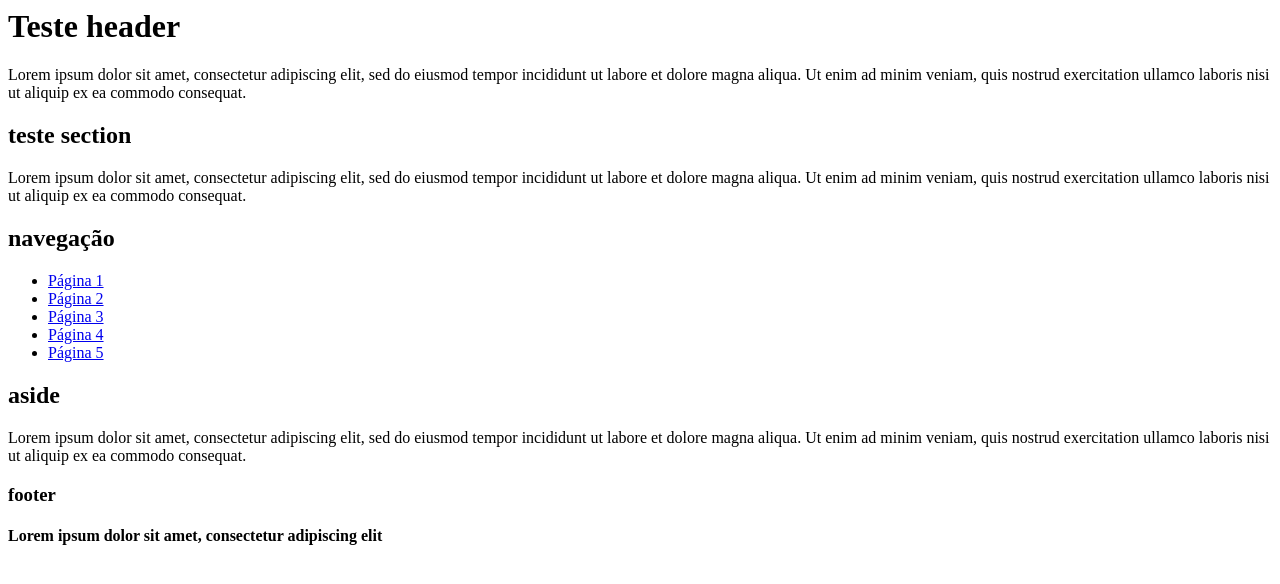
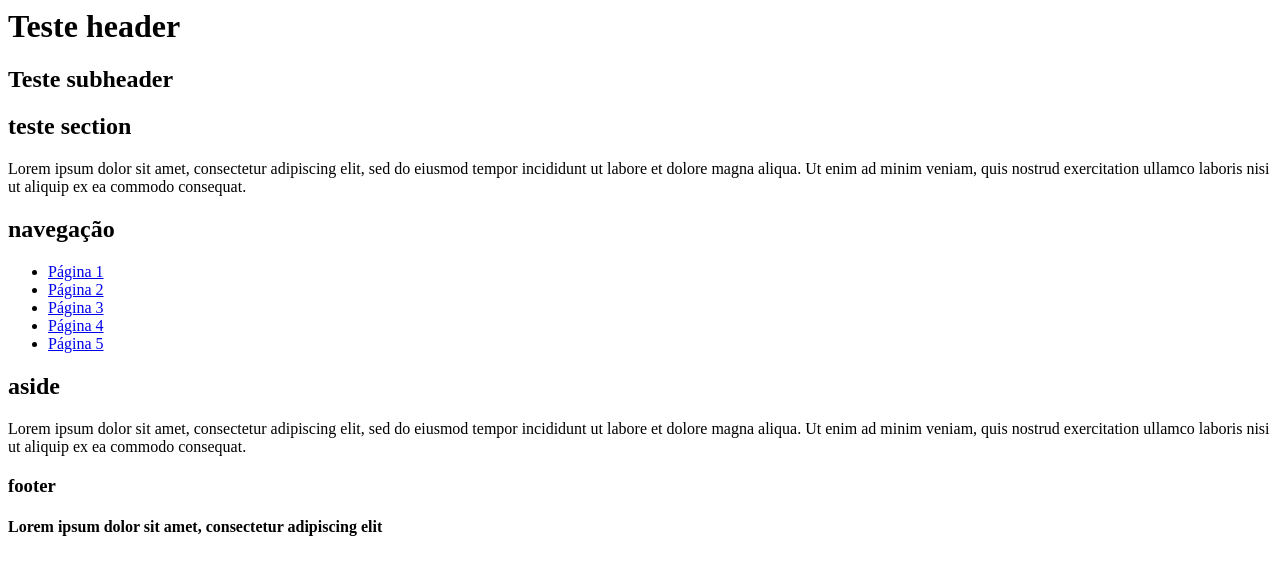
Before and after one commit to mateus-31/aula_7, a plain HTML site: page index.html in a window 1280 px wide. Drawn offline with Linux system fonts and the light colour scheme.

Commit message:
correção header

```diff
--- a/index.html
+++ b/index.html
@@ -10,9 +10,7 @@
     <div>
         <header>
             <h1>Teste header</h1>
-            <p>Lorem ipsum dolor sit amet, consectetur adipiscing elit, sed do eiusmod tempor incididunt ut labore et
-                dolore magna aliqua. Ut enim ad minim veniam, quis nostrud exercitation ullamco laboris nisi ut aliquip
-                ex ea commodo consequat.</p>
+            <h2>Teste subheader</h2>
         </header>
         <main>
             <section>
```
